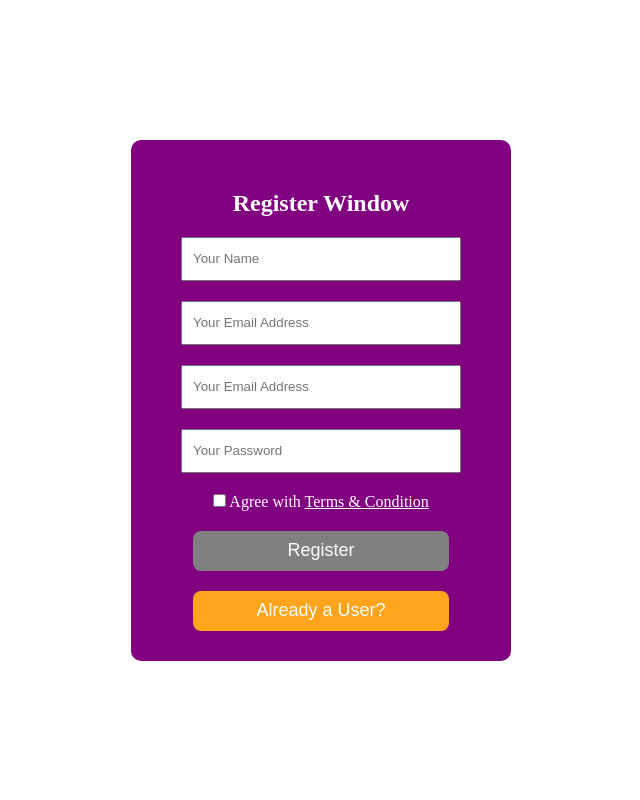
After one commit to 9810506058/HANDSCRAFT, a PHP site: page /HANDSCRAFT/userregistration.php in a window 1280 px wide. The commit adds this page. Shown: the whole page, without its empty margins (319-959 px from the left). Run offline with PHP 8.4, Linux system fonts and the light colour scheme; a stand-in replaces the project's code that opens the database connection; some libraries are stand-ins or nearby versions.

Commit message:
new changes done

```diff
--- /dev/null
+++ b/website/userregistration.php
@@ -0,0 +1,63 @@
+<?php
+include('config/constant.php');
+
+?>
+
+<!DOCTYPE html>
+<html lang="en">
+<head>
+    <meta charset="UTF-8">
+    <meta name="viewport" content="width=device-width, initial-scale=1.0">
+    <link rel="stylesheet" href="css/login.css">
+    <title>Register Form</title>
+</head>
+<body>
+    <div class="login-container">
+        <div class="login-form">
+            <h2>Register Window</h2>
+            <form method="post" action="">
+                <input class="input-box" type="text" name="username" placeholder="Your Name">
+                <input class="input-box" type="email" name="email" placeholder="Your Email Address">
+                <input class="input-box" type="text" name="address" placeholder="Your Email Address">
+                <input class="input-box" type="password" name="password" placeholder="Your Password">
+                <label class="text-color-white">
+                    <input type="checkbox">
+                    Agree with <a href="#" class="text-color-white">Terms & Condition</a>
+                </label>
+                <button class="login-btn"  type="submit" name="submit">Register</button>
+                <button class="secondary-btn"><a href="signin.php" class="text-color-white text-decoration-none">Already a User?</a></button>
+            </form>
+        </div>
+    </div>
+</body>
+</html><?php
+include('config/db.php'); // Include your database connection file
+
+if(isset($_POST['submit'])){
+    // Get the data from the registration form
+    $username = $_POST['username'];
+    $email = $_POST['email'];
+    $address = $_POST['address'];
+    $password = md5($_POST['password']); // Note: Consider using stronger password hashing methods like bcrypt
+
+    // Check if the username already exists
+    $sql = "SELECT * FROM tbl_user WHERE username='$username'";
+    $result = mysqli_query($conn, $sql);
+    $resultCheck = mysqli_num_rows($result);
+    if($resultCheck > 0){
+        header("Location: index.php?error=usernametaken");
+        exit();
+    } else {
+        // Insert the user data into the database
+        $sql = "INSERT INTO tbl_user (username, email, address, password) VALUES ('$username', '$email', '$address', '$password')";
+        $result = mysqli_query($conn, $sql);
+        if($result){
+            header("Location: users.php?signup=success");
+            exit();
+        } else {
+            header("Location: index.php?error=sqlerror");
+            exit();
+        }
+    }
+}
+?>
```
Also changed, not shown: website/index.php (+10 -1 lines), website/users.php (added, +93 -0 lines).
